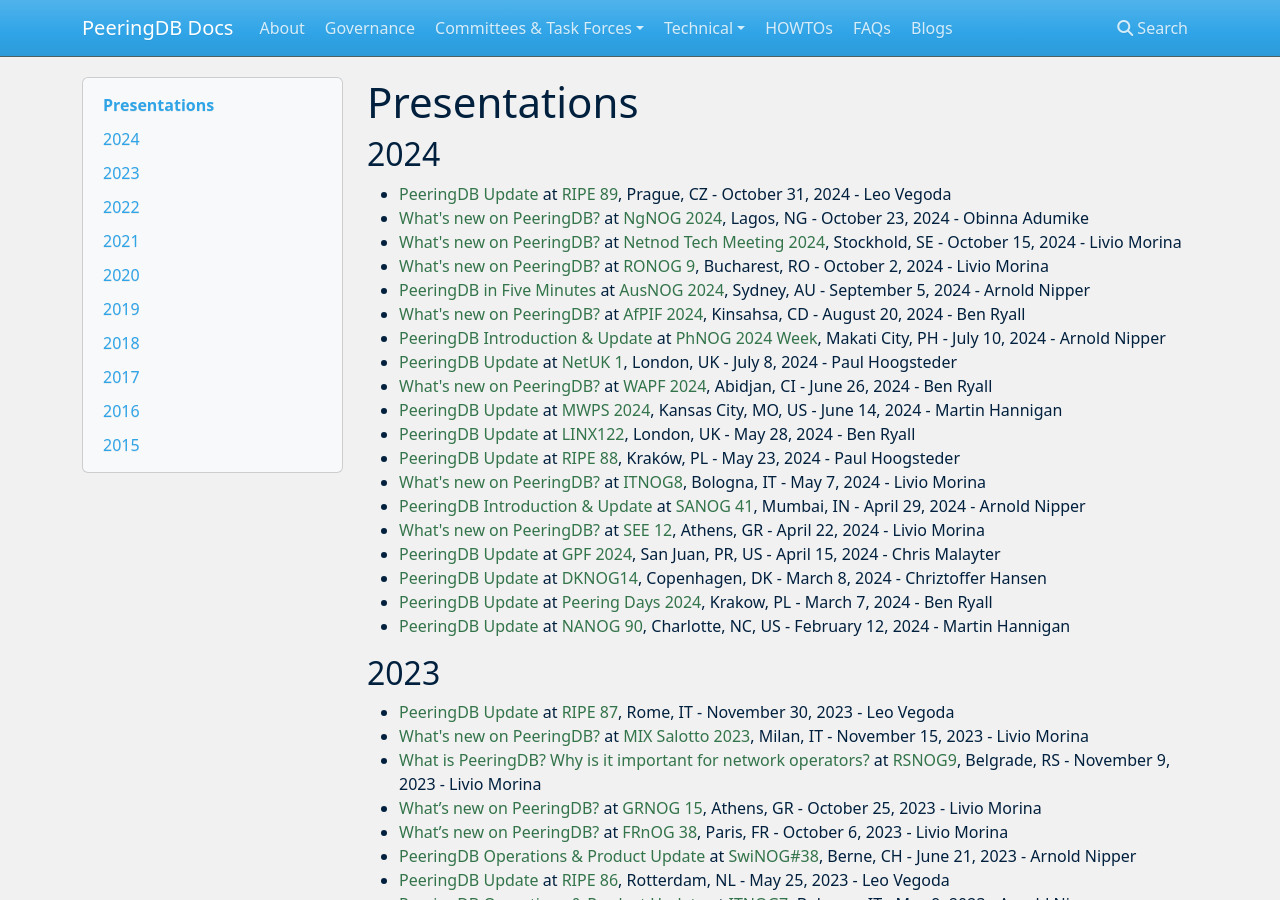
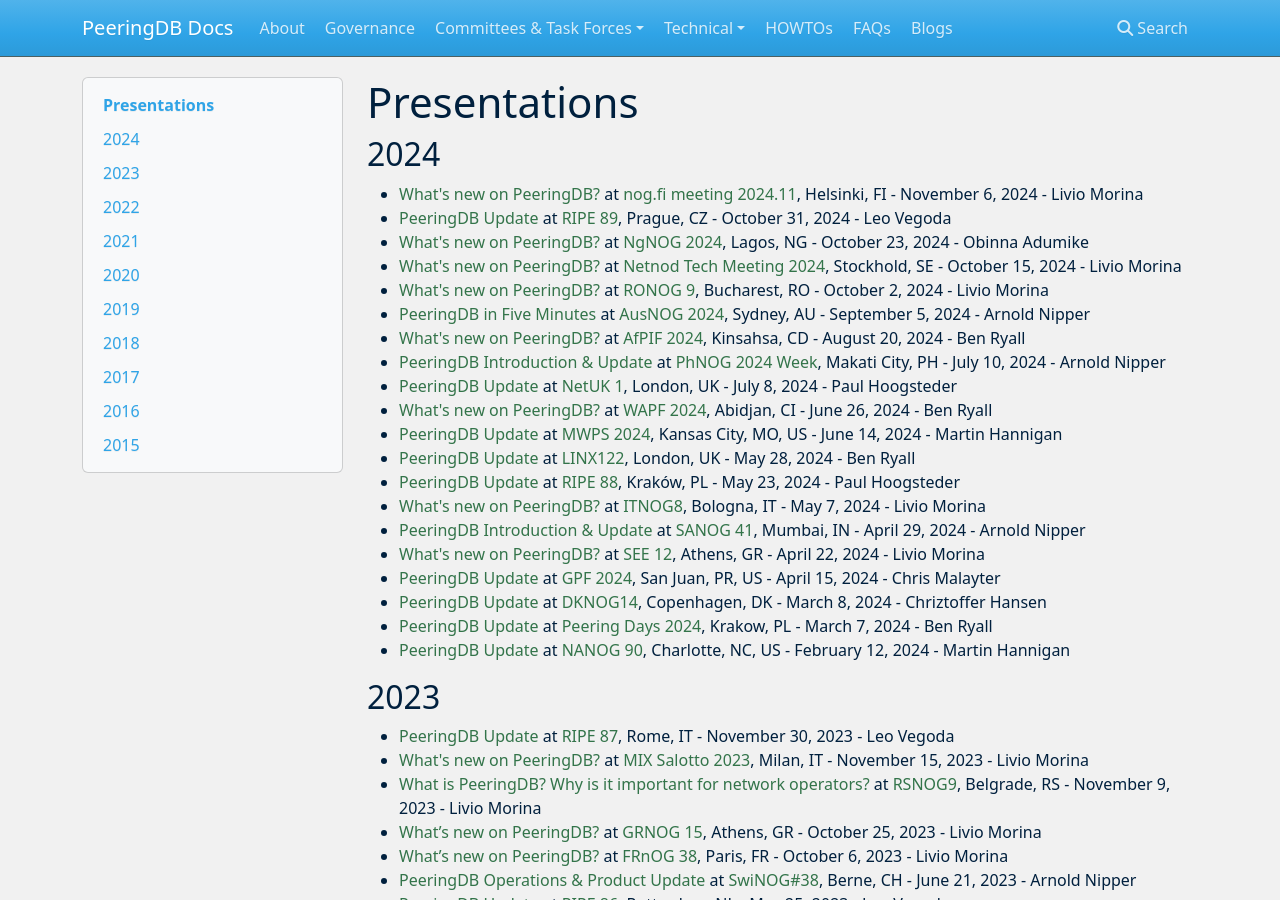
Before and after one commit to peeringdb/docs, an MkDocs documentation site: the page built from docs/presentations.md, in a window 1280 px wide and 900 px high. Built offline with MkDocs 1.6.1, drawn with Linux system fonts in a browser that asks for light colours; nearby versions of some CDN libraries.

Commit message:
Added Livio's nog.fi meeting 2024.11 presentation.

```diff
--- a/docs/presentations.md
+++ b/docs/presentations.md
@@ -2,6 +2,7 @@
 
 ## 2024
 
+- [What's new on PeeringDB?](presentation/20241106_nog.fi_meeting_2024.11_Morina_Livio.pdf) at [nog.fi meeting 2024.11](https://nog.fi/event/12/), Helsinki, FI - November 6, 2024 - Livio Morina
 - [PeeringDB Update](presentation/20241031_RIPE89_Connect_WG_Leo_Vegoda.pdf) at [RIPE 89](https://ripe89.ripe.net/), Prague, CZ - October 31, 2024 - Leo Vegoda
 - [What's new on PeeringDB?](presentation/20241023_NgNOG_2024_Obinna_Adumike.pdf) at [NgNOG 2024](https://nog.ng/), Lagos, NG - October 23, 2024 - Obinna Adumike
 - [What's new on PeeringDB?](presentation/20241015_Netnod_Tech_Meeting_2024_Morina_Livio.pdf) at [Netnod Tech Meeting 2024](https://www.netnod.se/event/netnod-tech-meeting-2024), Stockhold, SE - October 15, 2024 - Livio Morina
```
Also changed, not shown: 1 other file.
